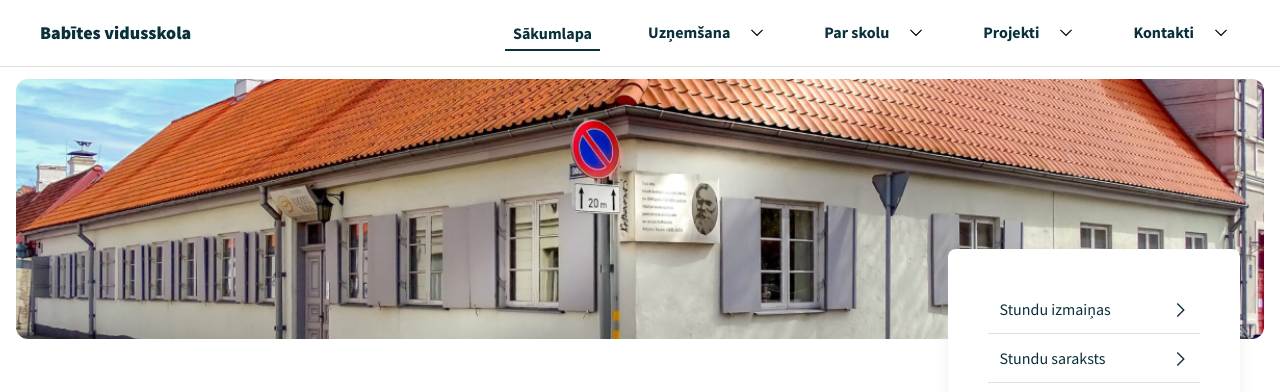
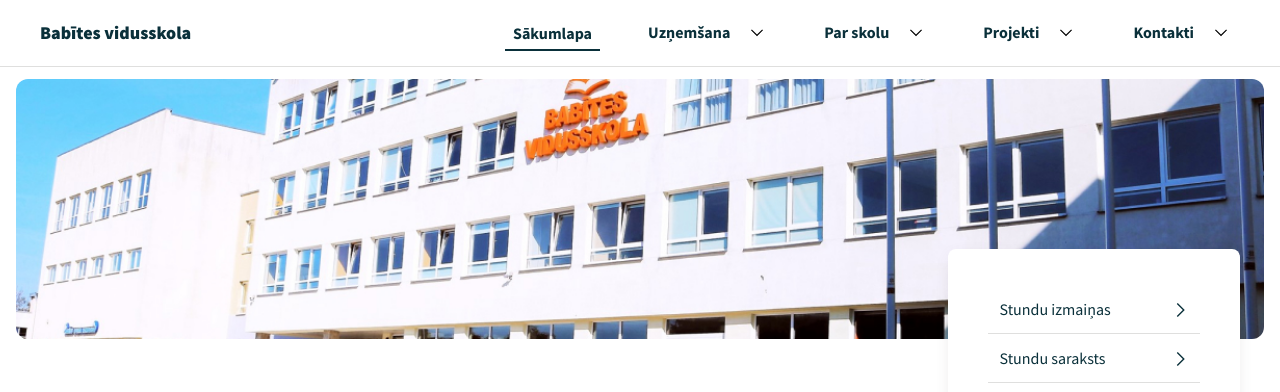
Before and after one commit to turn-digital/schoolio-babites-vsk, an Astro site: page / in a window 1280 px wide. Shown: the top 392 px of the page. Built offline with nearby package versions, Linux system fonts and the light colour scheme; Astro itself is replaced by a stand-in of ours.

Commit message:
changing image

```diff
--- a/src/components/hero/hero.scss
+++ b/src/components/hero/hero.scss
@@ -49,7 +49,7 @@
 
   &__bg {
     display: none;
-    background-image: url("../../images/makslasskola.ventspils.lv-ln.jpg");
+    background-image: url("../../images/babitesvidusskola.lv-ln.jpg");
   }
 
   &__image {
```
Also changed, not shown: src/images/babitesvidusskola.lv-ln.jpg (added), src/images/babitesvidusskola.lv-logo.jpg (added), src/images/babitesvidusskola.lv-sq.jpg (added), src/images/makslasskola.ventspils.lv-ln.jpg (deleted), src/images/makslasskola.ventspils.lv-logo.jpg (deleted), src/images/makslasskola.ventspils.lv-sq.jpg (deleted).
